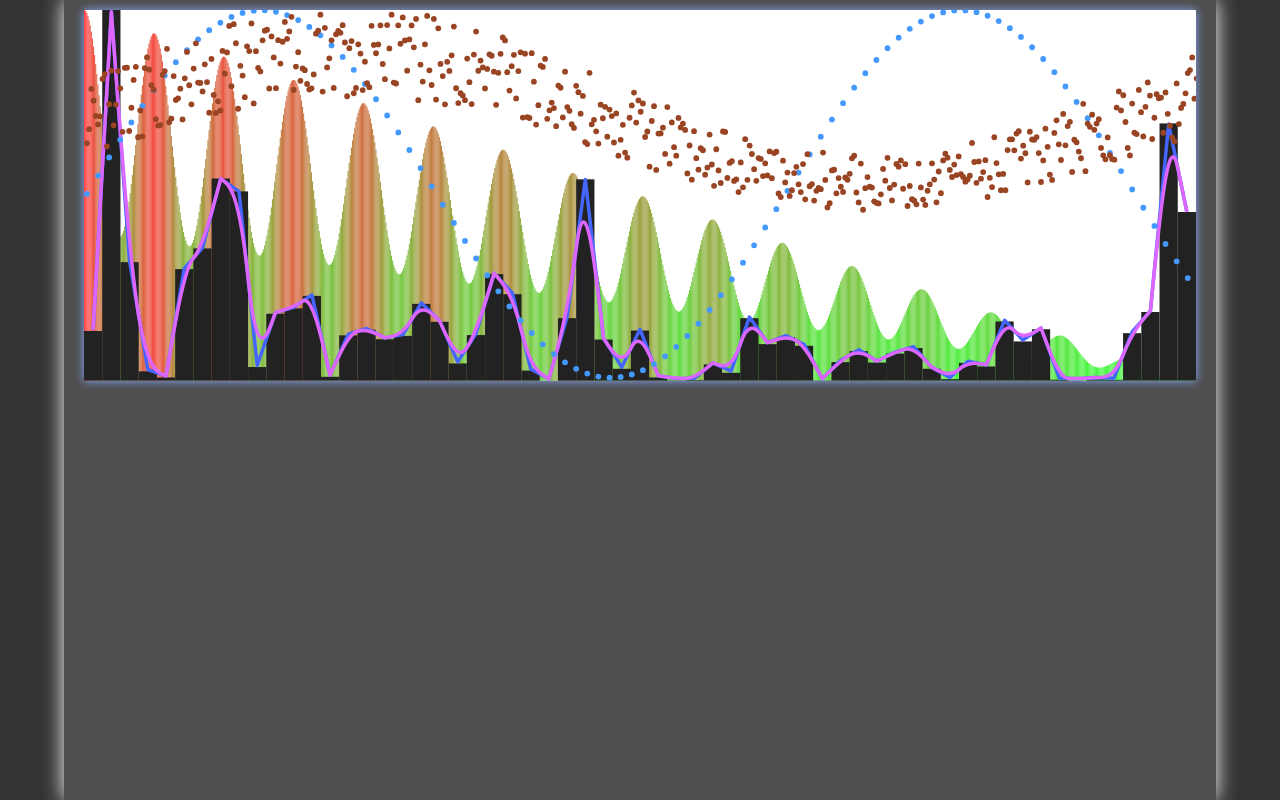
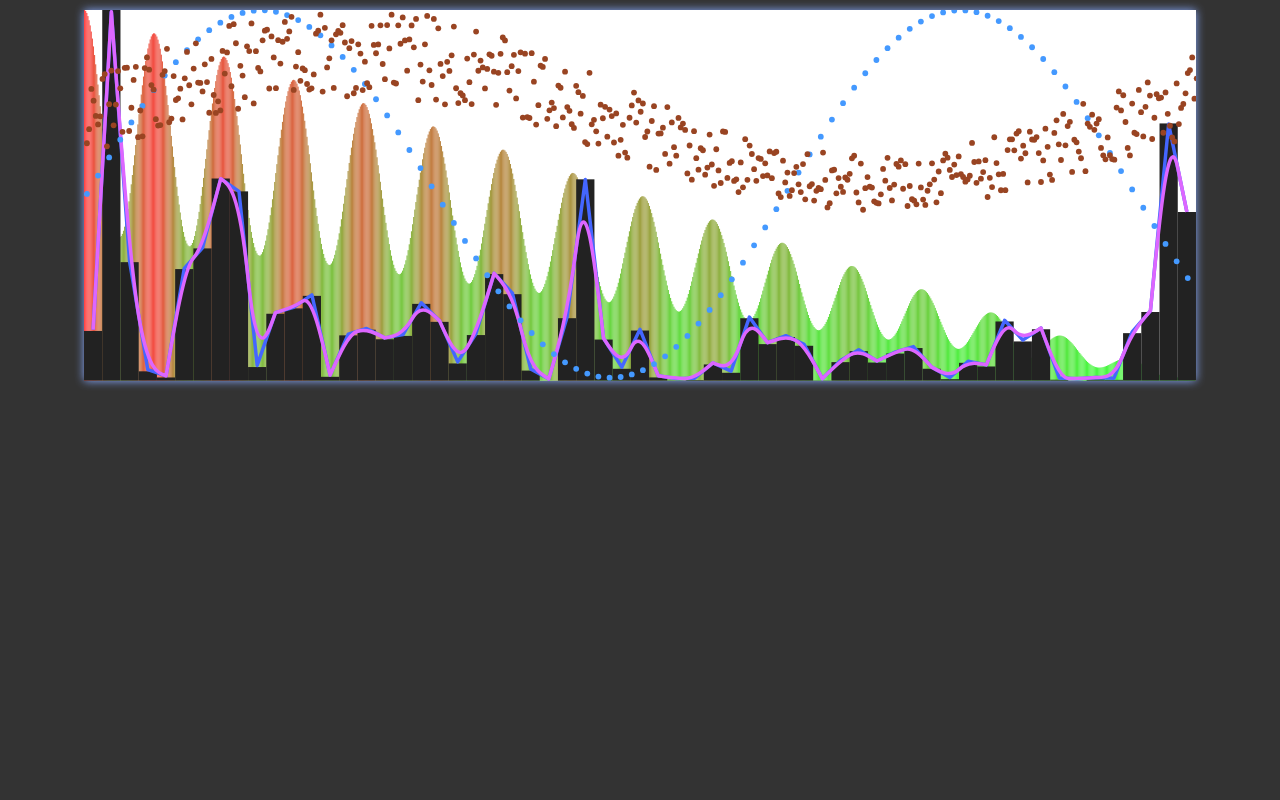
Before and after one commit to MaxQNEI/LibraryJS, a plain HTML site: page SVGStatistics/index.html in a window 1280 px wide. Drawn offline with Linux system fonts and the light colour scheme.

Commit message:
Update SVGStatistics: Remove MainWrap background & shadow

```diff
--- a/SVGStatistics/global.css
+++ b/SVGStatistics/global.css
@@ -40,8 +40,8 @@ a:hover {
     height: 100%;
     min-height: 400px;
     margin: auto;
-    background-color: #4f4f4f;
-    box-shadow: 0 0 20px #ffffff;
+    /*background-color: #4f4f4f;*/
+    /*box-shadow: 0 0 20px #ffffff;*/
 }
 
 #MainWrap > div {
```
